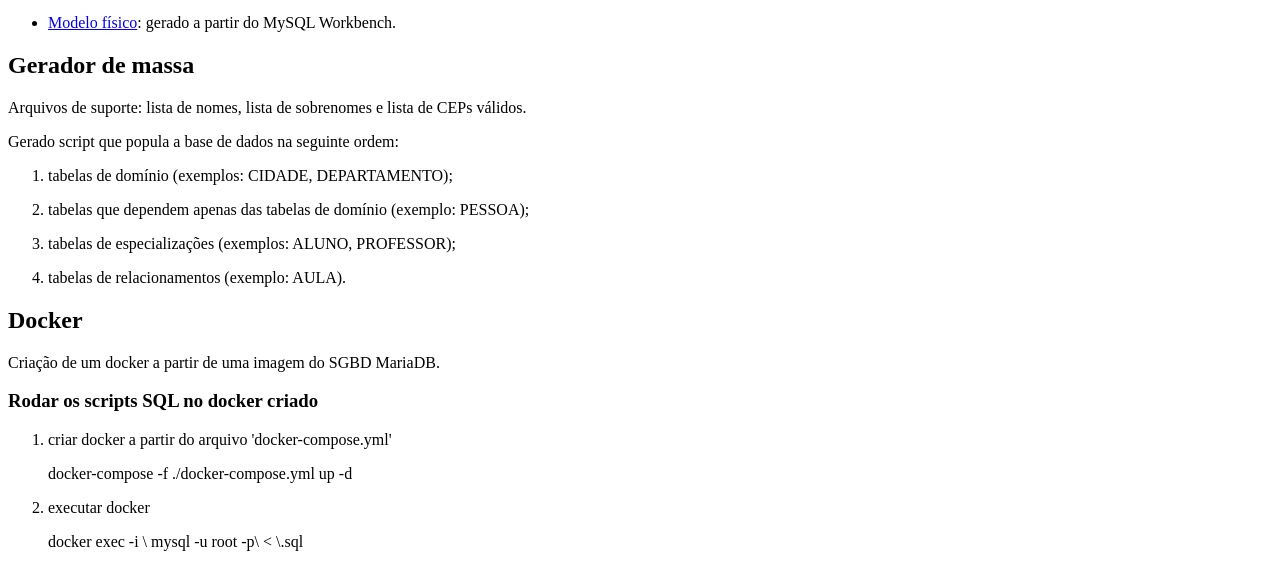
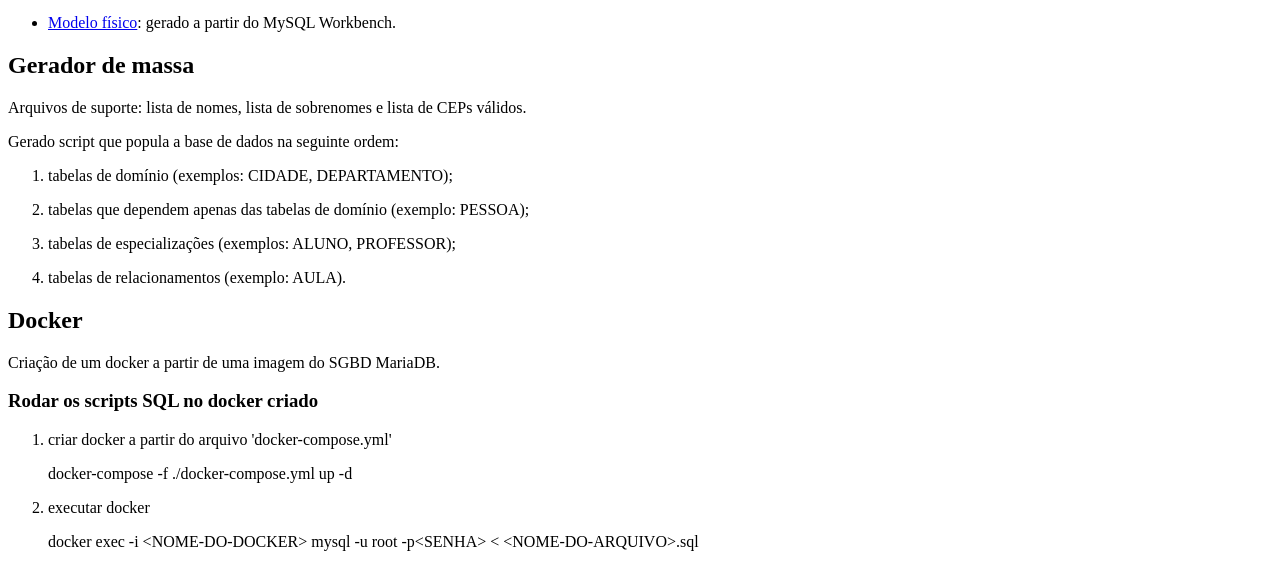
Before and after one commit to pedrovsglima/modelagem-banco-de-dados-e-docker, a plain HTML site: page docs/index.html in a window 1280 px wide. Shown: the part 2418-2985 px from the top of the page. Drawn offline with Linux system fonts and the light colour scheme.

Commit message:
editando caracteres especiais

```diff
--- a/docs/index.html
+++ b/docs/index.html
@@ -39,6 +39,6 @@
 <p> docker-compose -f ./docker-compose.yml up -d</p>
 </li>
 <li><p>executar docker</p>
-<p> docker exec -i \<NOME-DO-DOCKER\> mysql -u root -p\<SENHA\> &lt; \<NOME-DO-ARQUIVO\>.sql</p>
+<p> docker exec -i &lt;NOME-DO-DOCKER&gt; mysql -u root -p&lt;SENHA&gt; &lt; &lt;NOME-DO-ARQUIVO&gt;.sql</p>
 </li>
 </ol>
```
